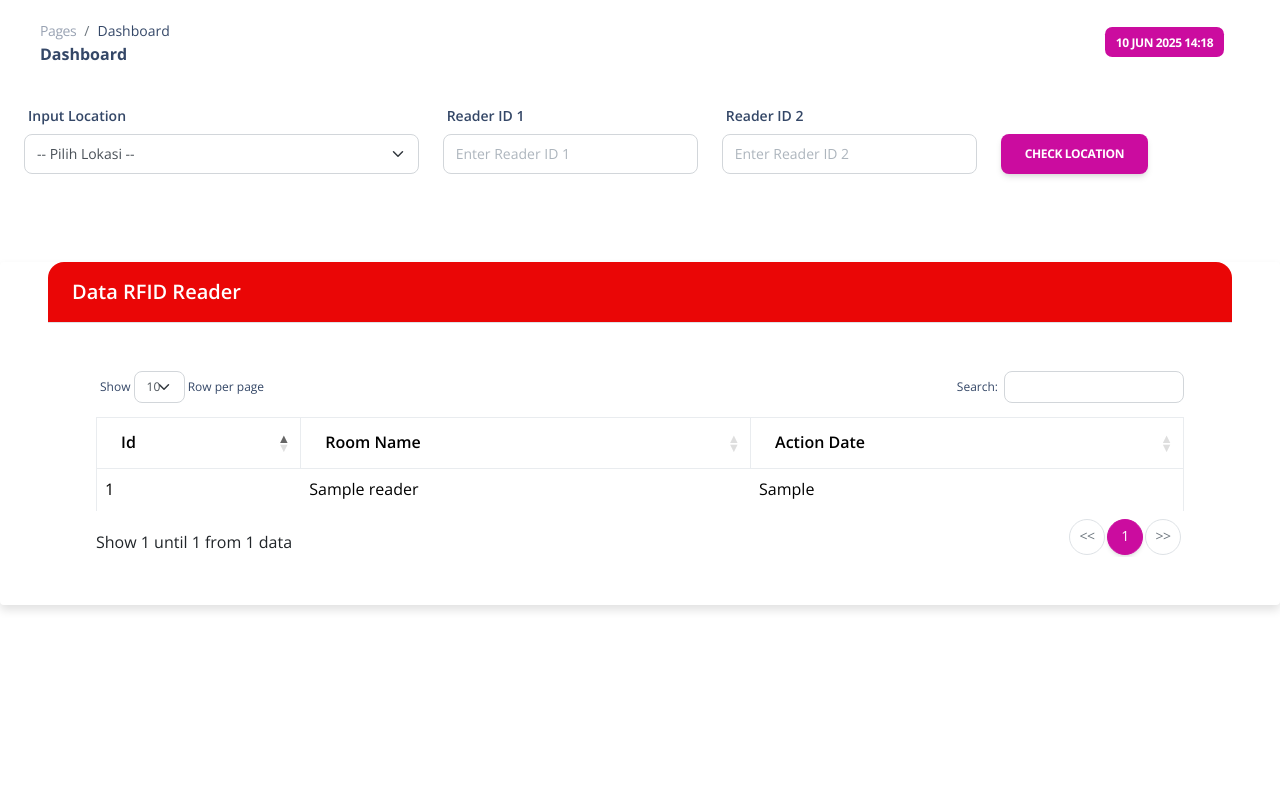
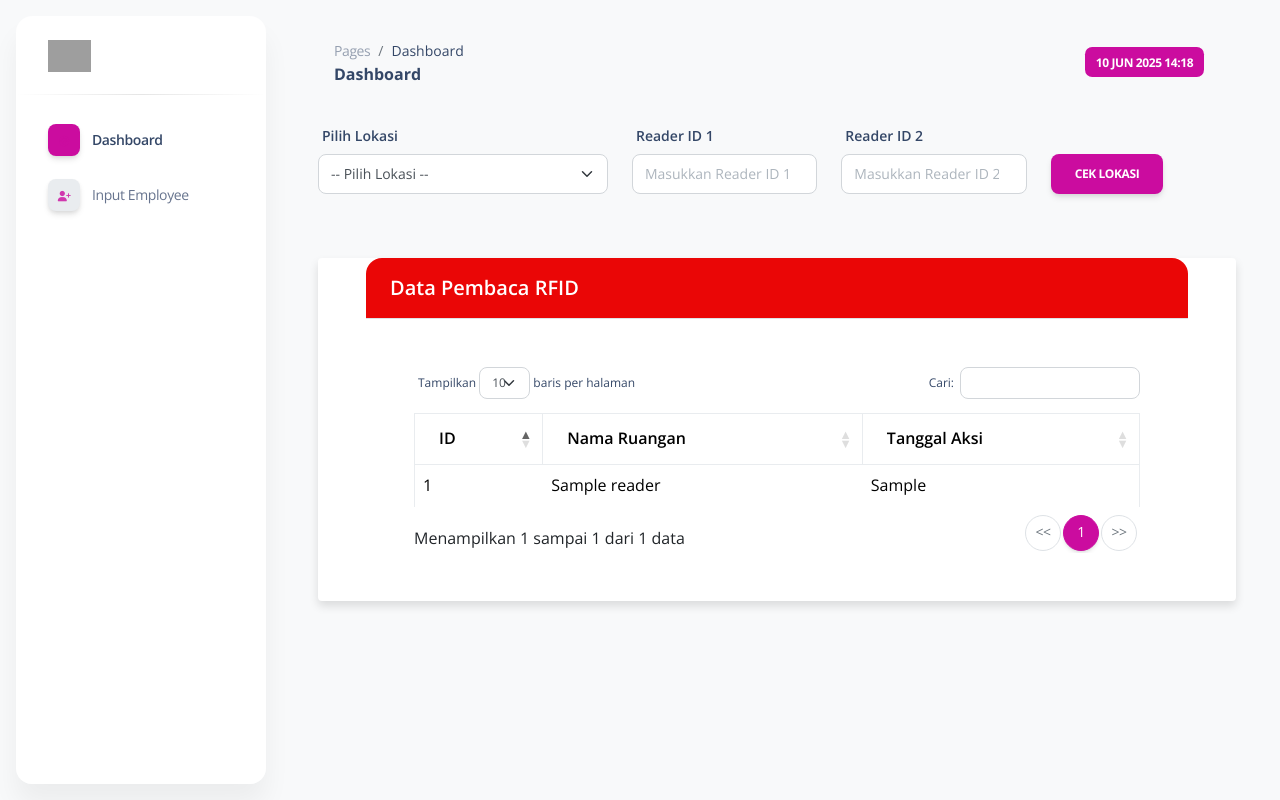
Before and after one commit to Abramjvi/dashboard-rfid-info-tempat, a PHP site: page / in a window 1280 px wide. Run offline with PHP 8.4, Linux system fonts and the light colour scheme; tables that the repository leaves empty or names only in its code hold one stand-in row (values such as "Sample post"); some libraries are stand-ins or nearby versions; grey boxes are pictures that could not be loaded.

```diff
--- a/pages/index.php
+++ b/pages/index.php
@@ -7,9 +7,9 @@
   <link rel="apple-touch-icon" sizes="76x76" href="../assets/img/apple-icon.png">
   <link rel="icon" type="image/png" href="https://upload.wikimedia.org/wikipedia/commons/thumb/7/7b/KYB_Corporation_company_logo.svg/135px-KYB_Corporation_company_logo.svg.png">
   <title>
-    Dashboard Safety Employee
+    Dashboard Keselamatan Karyawan
   </title>
-  <!-- Fonts and icons -->
+  <!-- Fonts dan ikon -->
   <link href="https://fonts.googleapis.com/css?family=Open+Sans:300,400,600,700" rel="stylesheet" />
   <!-- Nucleo Icons -->
   <link href="../assets/css/nucleo-icons.css" rel="stylesheet" />
@@ -96,21 +96,42 @@
     .marker-wrapper:hover .marker-card {
       display: block;
     }
+
+    /* Memperbaiki masalah sidebar yang mempersempit konten */
+    .main-content {
+      margin-left: 250px; /* Sesuaikan dengan lebar sidebar */
+      padding: 20px;
+      transition: margin-left 0.3s ease;
+    }
+
+    @media (max-width: 991px) {
+      .main-content {
+        margin-left: 0; /* Hapus margin saat sidebar disembunyikan */
+      }
+      .sidenav {
+        transform: translateX(-100%); /* Sembunyikan sidebar di luar layar */
+      }
+      .sidenav.toggled {
+        transform: translateX(0); /* Tampilkan sidebar saat di-toggle */
+      }
+    }
   </style>
 </head>
 
-
-
+<body class="g-sidenav-show bg-gray-100">
+  <aside class="sidenav navbar navbar-vertical navbar-expand-xs border-0 border-radius-xl my-3 fixed-start ms-3" id="sidenav-main">
+    <?php include 'sidebar.php'; ?>
+  </aside>
   <main class="main-content position-relative max-height-vh-100 h-100 mt-1 border-radius-lg">
     <!-- Navbar -->
     <?php include 'components/navbar.php'; ?>
-    <!-- End Navbar -->
+    <!-- Akhir Navbar -->
     <div class="container-fluid py-4">
       <div class="row mb-4">
         <div class="col-md-4">
           <div class="form-group">
-            <label for="departmentSelect" class="form-label text-sm font-weight-bold">Input Location</label>
-            <select class="form-select" id="departmentSelect" aria-label="Select Location">
+            <label for="departmentSelect" class="form-label text-sm font-weight-bold">Pilih Lokasi</label>
+            <select class="form-select" id="departmentSelect" aria-label="Pilih Lokasi">
               <option selected disabled value="">-- Pilih Lokasi --</option>
               <option value="lantai-1">Lantai 1</option>
               <option value="lantai-2">Lantai 2</option>
@@ -123,36 +144,34 @@
             <div class="col-md-4">
               <div class="form-group">
                 <label for="readerId1" class="form-label text-sm font-weight-bold">Reader ID 1</label>
-                <input type="number" class="form-control" id="readerId1" placeholder="Enter Reader ID 1" min="1">
+                <input type="number" class="form-control" id="readerId1" placeholder="Masukkan Reader ID 1" min="1">
               </div>
             </div>
             <div class="col-md-4">
               <div class="form-group">
                 <label for="readerId2" class="form-label text-sm font-weight-bold">Reader ID 2</label>
-                <input type="number" class="form-control" id="readerId2" placeholder="Enter Reader ID 2" min="1">
+                <input type="number" class="form-control" id="readerId2" placeholder="Masukkan Reader ID 2" min="1">
               </div>
             </div>
             <div class="col-md-4 d-flex align-items-end">
-              <button class="btn btn-primary" onclick="checkLocation()">Check Location</button>
+              <button class="btn btn-primary" onclick="checkLocation()">Cek Lokasi</button>
             </div>
           </div>
         </div>
       </div>
       <div class="d-flex justify-content-center mb-4">
         <div class="map-container">
-          <img src="" id="floorPlan"  class="img-fluid">
+          <img src="" id="floorPlan" class="img-fluid">
           <div id="pointContainer" style="position: absolute; top: 0; left: 0; width: 100%; height: 100%;"></div>
         </div>
       </div>
-    </div>
-
       <div class="row">
         <div class="col-12">
           <div class="card shadow-sm rounded px-5">
             <div class="card-header py-3 bg-danger border-bottom">
               <div class="d-flex flex-column align-items-start">
                 <div class="d-flex align-items-center">
-                    <h5 class="mb-0 fw-bold text-white">Data RFID Reader</h5>
+                  <h5 class="mb-0 fw-bold text-white">Data Pembaca RFID</h5>
                 </div>
               </div>
             </div>
@@ -161,9 +180,9 @@
                 <table class="table table-hover table-bordered align-middle" id="dataTable">
                   <thead>
                     <tr>
-            <th>Id</th>
-            <th>Room Name</th>
-            <th>Action Date</th>
+                      <th>ID</th>
+                      <th>Nama Ruangan</th>
+                      <th>Tanggal Aksi</th>
                     </tr>
                   </thead>
                   <tbody>
@@ -183,10 +202,10 @@
                                 echo '</tr>';
                             }
                         } else {
-                  echo '<tr><td colspan="3">No data available</td></tr>';
+                            echo '<tr><td colspan="3">Tidak ada data tersedia</td></tr>';
                         }
                     } catch (PDOException $e) {
-              echo '<tr><td colspan="3">Database error: ' . htmlspecialchars($e->getMessage()) . '</td></tr>';
+                        echo '<tr><td colspan="3">Kesalahan database: ' . htmlspecialchars($e->getMessage()) . '</td></tr>';
                     }
                     ?>
                   </tbody>
@@ -197,32 +216,30 @@
         </div>
       </div>
 
-
-
-    <!-- Modal for location result -->
+      <!-- Modal untuk hasil lokasi -->
       <div class="modal fade" id="locationModal" tabindex="-1" aria-labelledby="locationModalLabel" aria-hidden="true">
         <div class="modal-dialog">
           <div class="modal-content">
             <div class="modal-header">
-            <h5 class="modal-title" id="locationModalLabel">Location Result</h5>
+              <h5 class="modal-title" id="locationModalLabel">Hasil Lokasi</h5>
               <button type="button" class="btn-close" data-bs-dismiss="modal" aria-label="Close"></button>
             </div>
             <div class="modal-body" id="locationResult">
-            <!-- Location info will be displayed here -->
+              <!-- Informasi lokasi akan ditampilkan di sini -->
             </div>
             <div class="modal-footer" id="locationModalFooter">
-            <button type="button" class="btn btn-secondary" data-bs-dismiss="modal">Close</button>
+              <button type="button" class="btn btn-secondary" data-bs-dismiss="modal">Tutup</button>
             </div>
           </div>
         </div>
       </div>
 
-    <!-- Modal for inputting new location data -->
+      <!-- Modal untuk input data lokasi baru -->
       <div class="modal fade" id="inputDataModal" tabindex="-1" aria-labelledby="inputDataModalLabel" aria-hidden="true">
         <div class="modal-dialog">
           <div class="modal-content">
             <div class="modal-header">
-            <h5 class="modal-title" id="inputDataModalLabel">Input New Location Data</h5>
+              <h5 class="modal-title" id="inputDataModalLabel">Input Data Lokasi Baru</h5>
               <button type="button" class="btn-close" data-bs-dismiss="modal" aria-label="Close"></button>
             </div>
             <div class="modal-body">
@@ -236,14 +253,15 @@
                   <input type="number" class="form-control" id="inputReaderId2" min="1" required>
                 </div>
                 <div class="mb-3">
-                <label for="inputNamaArea" class="form-label">Area Name</label>
-                <input type="text" class="form-control" id="inputNamaArea" placeholder="Enter area name" required>
+                  <label for="inputNamaArea" class="form-label">Nama Area</label>
+                  <input type="text" class="form-control" id="inputNamaArea" placeholder="Masukkan nama area" required>
                 </div>
               </form>
             </div>
             <div class="modal-footer">
-            <button type="button" class="btn btn-secondary" data-bs-dismiss="modal">Cancel</button>
-            <button type="button" class="btn btn-primary" onclick="submitNewLocation()">Submit</button>
+              <button type="button" class="btn btn-secondary" data-bs-dismiss="modal">Batal</button>
+              <button type="button" class="btn btn-primary" onclick="submitNewLocation()">Kirim</button>
+            </div>
           </div>
         </div>
       </div>
@@ -255,12 +273,10 @@
   <script src="../assets/js/plugins/perfect-scrollbar.min.js"></script>
   <script src="../assets/js/plugins/smooth-scrollbar.min.js"></script>
   <script src="../assets/js/plugins/chartjs.min.js"></script>
-  <!-- jQuery (wajib untuk DataTables) -->
+  <!-- jQuery (diperlukan untuk DataTables) -->
   <script src="https://code.jquery.com/jquery-3.6.0.min.js"></script>
-
-<!-- Bootstrap JS (jika belum ada) -->
+  <!-- Bootstrap JS -->
   <script src="https://cdn.jsdelivr.net/npm/bootstrap@5.3.3/dist/js/bootstrap.bundle.min.js"></script>
-
   <!-- DataTables JS -->
   <script src="https://cdn.datatables.net/1.13.6/js/jquery.dataTables.min.js"></script>
   <script src="https://cdn.datatables.net/1.13.6/js/dataTables.bootstrap5.min.js"></script>
@@ -268,13 +284,13 @@
   <script>
     $(document).ready(function () {
       $('#dataTable').DataTable({
-      pageLength: 10, // Jumlah baris per halaman
+        pageLength: 10,
         lengthMenu: [5, 10, 25, 50, 100],
         language: {
-        search: "Search:",
-        lengthMenu: "Show _MENU_ Row per page",
+          search: "Cari:",
+          lengthMenu: "Tampilkan _MENU_ baris per halaman",
           zeroRecords: "Data tidak ditemukan",
-        info: "Show _START_ until _END_ from _TOTAL_ data",
+          info: "Menampilkan _START_ sampai _END_ dari _TOTAL_ data",
           infoEmpty: "Tidak ada data tersedia",
           infoFiltered: "(disaring dari _MAX_ total data)",
           paginate: {
@@ -284,10 +300,8 @@
         }
       });
     });
-</script>
 
-  <script>
-    // Update date and time
+    // Perbarui tanggal dan waktu
     function updateDateTime() {
       const now = new Date();
       const options = {
@@ -305,13 +319,13 @@
     updateDateTime();
     setInterval(updateDateTime, 1000);
 
-    // Handle image and points update based on dropdown
+    // Tangani pembaruan gambar dan titik berdasarkan dropdown
     document.getElementById('departmentSelect').addEventListener('change', function () {
       const selectedLocation = this.value;
       const floorPlan = document.getElementById('floorPlan');
       const pointContainer = document.getElementById('pointContainer');
 
-      // Update image based on selection
+      // Perbarui gambar berdasarkan pilihan
       const imageMap = {
         'lantai-1': '../assets/img/lantai-bawah.png',
         'lantai-2': '../assets/img/lantai-atas1.png',
@@ -322,15 +336,15 @@
         floorPlan.src = imageMap[selectedLocation];
         floorPlan.alt = `Peta ${selectedLocation.replace('-', ' ')}`;
       } else {
-        floorPlan.src = '../assets/img/lantai-atas1.png'; // Default image
+        floorPlan.src = '../assets/img/lantai-atas1.png';
         floorPlan.alt = 'Peta Lantai Atas';
       }
 
-      // Fetch and update points
+      // Ambil dan perbarui titik
       fetch(`get_locations.php?location=${selectedLocation}`)
         .then(response => response.json())
         .then(data => {
-          pointContainer.innerHTML = ''; // Clear existing points
+          pointContainer.innerHTML = ''; // Bersihkan titik yang ada
           if (data.success) {
             data.points.forEach(point => {
               const pointDiv = document.createElement('div');
@@ -351,12 +365,12 @@
           }
         })
         .catch(error => {
-          console.error('Error fetching points:', error);
+          console.error('Kesalahan saat mengambil titik:', error);
           pointContainer.innerHTML = '';
         });
     });
 
-    // Function to check location based on reader IDs
+    // Fungsi untuk memeriksa lokasi berdasarkan ID pembaca
     function checkLocation() {
       const readerId1 = document.getElementById('readerId1').value;
       const readerId2 = document.getElementById('readerId2').value;
@@ -365,54 +379,54 @@
       const modal = new bootstrap.Modal(document.getElementById('locationModal'));
 
       if (!readerId1 || !readerId2) {
-        locationResult.innerHTML = '<p class="text-danger">Please enter both Reader ID 1 and Reader ID 2.</p>';
+        locationResult.innerHTML = '<p class="text-danger">Harap masukkan Reader ID 1 dan Reader ID 2.</p>';
         locationModalFooter.innerHTML = `
-          <button type="button" class="btn btn-secondary" data-bs-dismiss="modal">Close</button>
+          <button type="button" class="btn btn-secondary" data-bs-dismiss="modal">Tutup</button>
         `;
         modal.show();
         return;
       }
 
-      // Fetch location data from the backend
+      // Ambil data lokasi dari backend
       fetch(`get_area_data.php?reader_id_1=${readerId1}&reader_id_2=${readerId2}`)
         .then(response => response.json())
         .then(data => {
           if (data.success && data.location) {
             locationResult.innerHTML = `
-              <p><strong>Location:</strong> ${data.location.nama_area}</p>
-              <p><strong>Area Type:</strong> ${data.location.tipe_area}</p>
-              <p><strong>Coordinates:</strong> (${data.location.pos_x}, ${data.location.pos_y})</p>
+              <p><strong>Lokasi:</strong> ${data.location.nama_area}</p>
+              <p><strong>Tipe Area:</strong> ${data.location.tipe_area}</p>
+              <p><strong>Koordinat:</strong> (${data.location.pos_x}, ${data.location.pos_y})</p>
             `;
             locationModalFooter.innerHTML = `
-              <button type="button" class="btn btn-secondary" data-bs-dismiss="modal">Close</button>
+              <button type="button" class="btn btn-secondary" data-bs-dismiss="modal">Tutup</button>
             `;
           } else {
-            locationResult.innerHTML = '<p class="text-danger">No location found for the given reader IDs.</p>';
+            locationResult.innerHTML = '<p class="text-danger">Tidak ditemukan lokasi untuk ID pembaca yang diberikan.</p>';
             locationModalFooter.innerHTML = `
-              <button type="button" class="btn btn-secondary" data-bs-dismiss="modal">Close</button>
+              <button type="button" class="btn btn-secondary" data-bs-dismiss="modal">Tutup</button>
               <button type="button" class="btn btn-primary" data-bs-toggle="modal" data-bs-target="#inputDataModal" onclick="prefillForm(${readerId1}, ${readerId2})">Input Data</button>
             `;
           }
           modal.show();
         })
         .catch(error => {
-          console.error('Error fetching location:', error);
-          locationResult.innerHTML = '<p class="text-danger">Error fetching location data. Please try again.</p>';
+          console.error('Kesalahan saat mengambil lokasi:', error);
+          locationResult.innerHTML = '<p class="text-danger">Kesalahan saat mengambil data lokasi. Silakan coba lagi.</p>';
           locationModalFooter.innerHTML = `
-            <button type="button" class="btn btn-secondary" data-bs-dismiss="modal">Close</button>
+            <button type="button" class="btn btn-secondary" data-bs-dismiss="modal">Tutup</button>
           `;
           modal.show();
         });
     }
 
-    // Function to prefill the input data form
+    // Fungsi untuk mengisi formulir input data
     function prefillForm(readerId1, readerId2) {
       document.getElementById('inputReaderId1').value = readerId1;
       document.getElementById('inputReaderId2').value = readerId2;
       document.getElementById('inputNamaArea').value = '';
     }
 
-    // Function to submit new location data
+    // Fungsi untuk mengirim data lokasi baru
     function submitNewLocation() {
       const readerId1 = document.getElementById('inputReaderId1').value;
       const readerId2 = document.getElementById('inputReaderId2').value;
@@ -423,11 +437,11 @@
       const locationModalFooter = document.getElementById('locationModalFooter');
 
       if (!readerId1 || !readerId2 || !namaArea) {
-        alert('Please fill in all fields.');
+        alert('Harap isi semua kolom.');
         return;
       }
 
-      // Send data to backend
+      // Kirim data ke backend
       fetch('add_area_data.php', {
         method: 'POST',
         headers: {
@@ -443,29 +457,28 @@
         .then(data => {
           inputDataModal.hide();
           if (data.success) {
-            locationResult.innerHTML = `<p class="text-success">New location '${namaArea}' added successfully! Page will refresh in 2 seconds.</p>`;
+            locationResult.innerHTML = `<p class="text-success">Lokasi baru '${namaArea}' berhasil ditambahkan! Halaman akan diperbarui dalam 2 detik.</p>`;
             locationModalFooter.innerHTML = `
-              <button type="button" class="btn btn-secondary" data-bs-dismiss="modal">Close</button>
+              <button type="button" class="btn btn-secondary" data-bs-dismiss="modal">Tutup</button>
             `;
             locationModal.show();
-            // Auto-refresh page after 2 seconds
             setTimeout(() => {
               window.location.reload();
             }, 2000);
           } else {
-            locationResult.innerHTML = `<p class="text-danger">Error adding location: ${data.message}</p>`;
+            locationResult.innerHTML = `<p class="text-danger">Kesalahan saat menambahkan lokasi: ${data.message}</p>`;
             locationModalFooter.innerHTML = `
-              <button type="button" class="btn btn-secondary" data-bs-dismiss="modal">Close</button>
+              <button type="button" class="btn btn-secondary" data-bs-dismiss="modal">Tutup</button>
             `;
             locationModal.show();
           }
         })
         .catch(error => {
-          console.error('Error adding location:', error);
+          console.error('Kesalahan saat menambahkan lokasi:', error);
           inputDataModal.hide();
-          locationResult.innerHTML = '<p class="text-danger">Error adding location data. Please try again.</p>';
+          locationResult.innerHTML = '<p class="text-danger">Kesalahan saat menambahkan data lokasi. Silakan coba lagi.</p>';
           locationModalFooter.innerHTML = `
-            <button type="button" class="btn btn-secondary" data-bs-dismiss="modal">Close</button>
+            <button type="button" class="btn btn-secondary" data-bs-dismiss="modal">Tutup</button>
           `;
           locationModal.show();
         });
--- /dev/null
+++ b/pages/sidebar.php
@@ -0,0 +1,30 @@
+<aside class="sidenav navbar navbar-vertical navbar-expand-xs border-0 border-radius-xl my-3 fixed-start ms-3 bg-white" id="sidenav-main">
+  <div class="sidenav-header">
+    <i class="fas fa-times p-3 cursor-pointer text-secondary opacity-5 position-absolute end-0 top-0 d-none d-xl-none" aria-hidden="true" id="iconSidenav"></i>
+    <a class="navbar-brand m-0" href="index.php">
+      <img src="https://upload.wikimedia.org/wikipedia/commons/thumb/7/7b/KYB_Corporation_company_logo.svg/135px-KYB_Corporation_company_logo.svg.png" class="navbar-brand-img h-100" alt="main_logo">
+
+    </a>
+  </div>
+  <hr class="horizontal dark mt-0">
+  <div class="collapse navbar-collapse w-auto max-height-vh-100 h-100" id="sidenav-collapse-main">
+    <ul class="navbar-nav">
+      <li class="nav-item">
+        <a class="nav-link <?php echo basename($_SERVER['PHP_SELF']) == 'index.php' ? 'active' : ''; ?>" href="index.php">
+          <div class="icon icon-shape icon-sm shadow border-radius-md bg-white text-center me-2 d-flex align-items-center justify-content-center">
+            <i class="fas fa-tachometer-alt text-primary"></i>
+          </div>
+          <span class="nav-link-text ms-1">Dashboard</span>
+        </a>
+      </li>
+      <li class="nav-item">
+        <a class="nav-link <?php echo basename($_SERVER['PHP_SELF']) == 'input-employee.php' ? 'active' : ''; ?>" href="input-employee.php">
+          <div class="icon icon-shape icon-sm shadow border-radius-md bg-white text-center me-2 d-flex align-items-center justify-content-center">
+            <i class="fas fa-user-plus text-primary"></i>
+          </div>
+          <span class="nav-link-text ms-1">Input Employee</span>
+        </a>
+      </li>
+    </ul>
+  </div>
+</aside>
```
Also changed, not shown: pages/add_employee_data.php (added, +101 -0 lines), pages/get_departements.php (added, +17 -0 lines), pages/get_rfids.php (added, +20 -0 lines), pages/input-employee.php (added, +265 -0 lines). Lines whose indentation alone changed are shown as unchanged.
